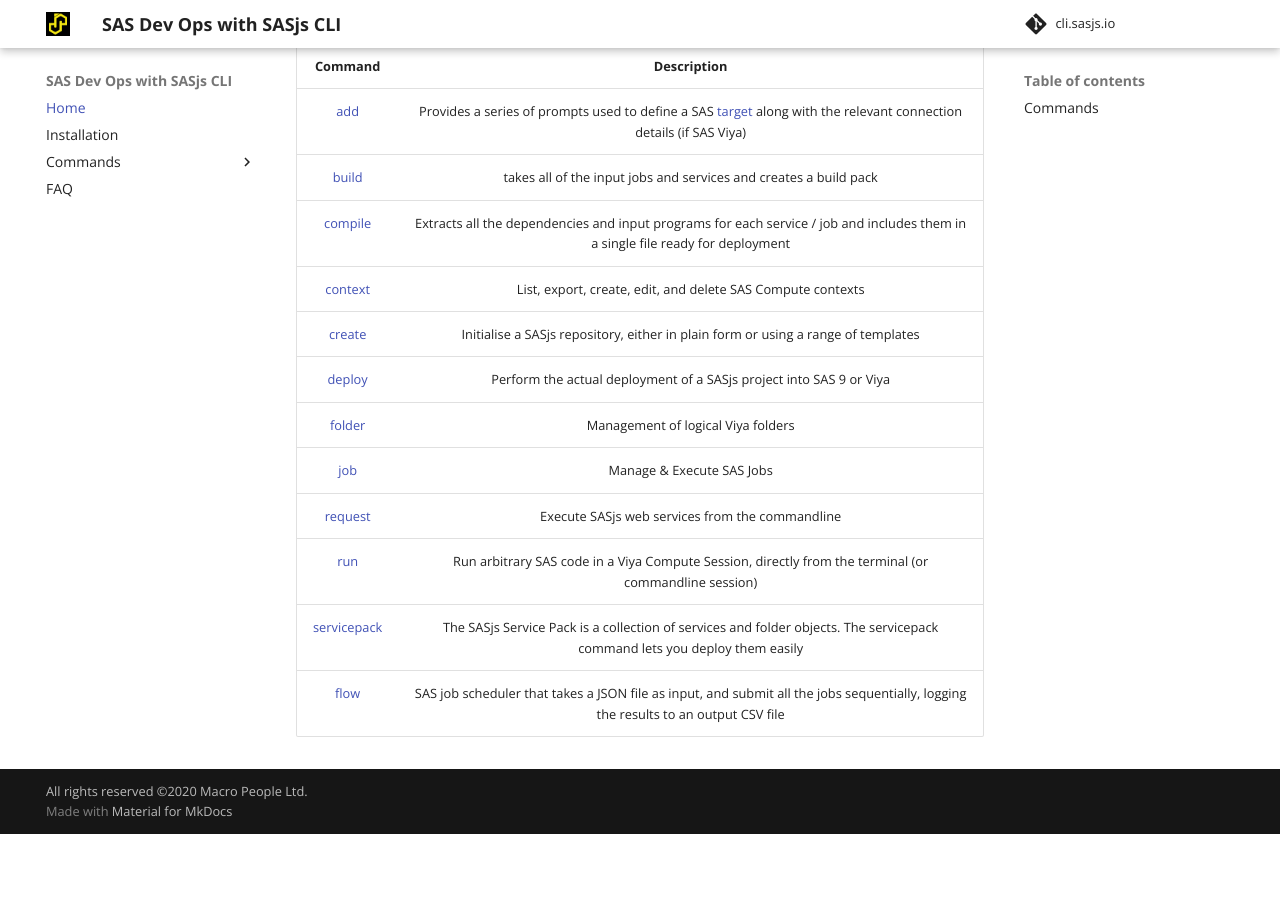
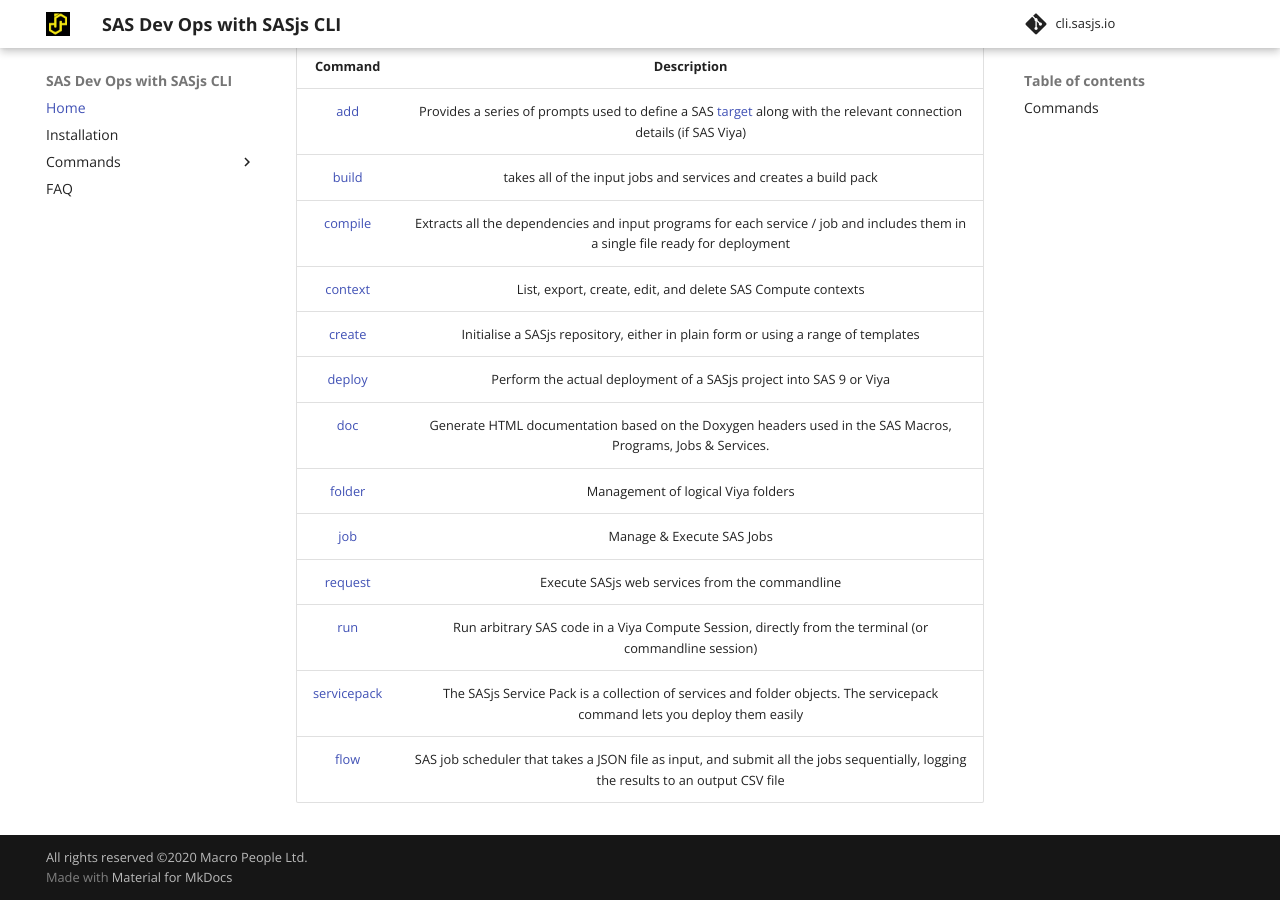
Before and after one commit to sasjs/cli.sasjs.io, an MkDocs documentation site: the page built from docs/index.md, in a window 1280 px wide and 900 px high, scrolled down 607 px. Built offline with MkDocs 1.6.1 and Material for MkDocs 9.7.7, drawn with Linux system fonts in a browser that asks for light colours; before the commit the page ends 1441 px from its top, so only the background shows below that.

Commit message:
fix: adding the sasjs doc command to the front page

```diff
--- a/docs/index.md
+++ b/docs/index.md
@@ -24,6 +24,7 @@
 |[context](/context)|List, export, create, edit, and delete SAS Compute contexts|
 |[create](/create)| Initialise a SASjs repository, either in plain form or using a range of templates|
 |[deploy](/deploy)|Perform the actual deployment of a SASjs project into SAS 9 or Viya|
+|[doc](/doc)|Generate HTML documentation based on the Doxygen headers used in the SAS Macros, Programs, Jobs & Services.|
 |[folder](/folder)|Management of logical Viya folders|
 |[job](/job)|Manage & Execute SAS Jobs|
 |[request](/request)|Execute SASjs web services from the commandline|
```
